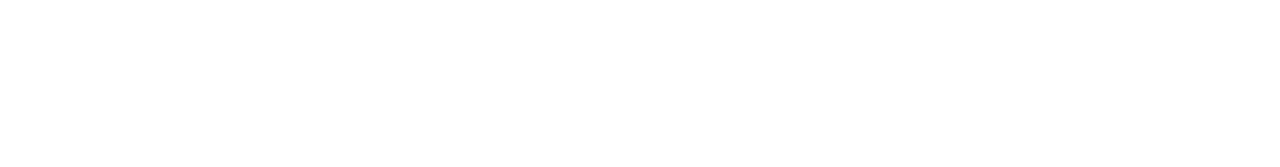
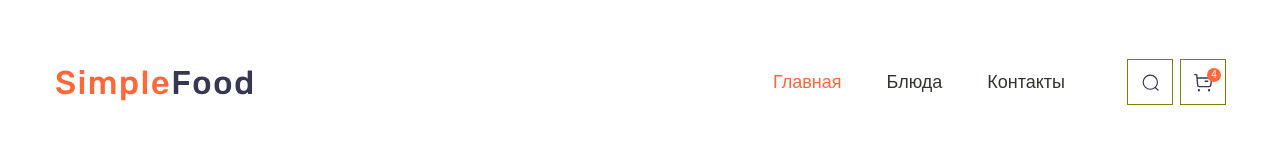
Before and after one commit to Toriya123/simple-food, a website: page app/index.html in a window 1280 px wide. Drawn offline with nearby package versions, Linux system fonts and the light colour scheme; files that its build step writes are made by us from their sources.

Commit message:
add header part

```diff
--- a/app/index.html
+++ b/app/index.html
@@ -1,12 +1,51 @@
 <!DOCTYPE html>
-<html lang="en">
+<html lang="ru">
 <head>
   <meta charset="UTF-8">
   <meta name="viewport" content="width=device-width, initial-scale=1.0">
-  <title>Document</title>
+  <title>Доставка еды - СимплФуд</title>
   <link rel="stylesheet" href="css/style.min.css">
 </head>
 <body>
+
+  <header class="header">
+    <div class="container">
+      <div class="header__inner">
+        <a class="logo" href="#">
+          <img class="logo__img" src="images/logo.svg" alt="Логотип доставки еды - Симпл фуд">
+        </a>
+
+        <div class="header__navigation">
+          <nav class="menu">
+            <ul class="menu__list">
+              <li class="menu__item">
+                <a class="menu__link menu__link--active" href="#">Главная</a>
+              </li>
+              <li class="menu__item">
+                <a class="menu__link" href="#">Блюда</a>
+              </li>
+              <li class="menu__item">
+                <a class="menu__link" href="#">Контакты</a>
+              </li>
+            </ul>
+          </nav>
+
+          <ul class="user-nav__list">
+            <li class="user-nav__item">
+              <a class="user-nav__link search-icon" href="#"></a>
+            </li>
+            <li class="user-nav__item">
+              <a class="user-nav__link cart-icon" href="#"">
+                <span class="user-nav__number">4</span>
+              </a>
+            </li>
+          </ul>
+        </div>
+
+
+      </div>
+    </div>
+  </header>
 
 
   <script src="js/main.min.js"></script>
--- a/app/scss/_fonts.scss
+++ b/app/scss/_fonts.scss
@@ -0,0 +1,29 @@
+@font-face {
+    font-family: 'Rubik', sans-serif;
+    font-weight: 300;
+    font-style: normal;
+    src: local('Rubik'),
+         url('../fonts/AnyConv.com__Rubik-Light.woff2') format('woff2'),
+         url('../fonts/AnyConv.com__Rubik-Light.woff') format('woff');
+         font-display: swap;
+}
+
+@font-face {
+    font-family: 'Rubik', sans-serif;
+    font-weight: 400;
+    font-style: normal;
+    src: local('Rubik'),
+         url('../fonts/AnyConv.com__Rubik-Regular.woff2') format('woff2'),
+         url('../fonts/AnyConv.com__Rubik-Regular.woff') format('woff');
+         font-display: swap;
+}
+
+@font-face {
+    font-family: 'Rubik', sans-serif;
+    font-weight: 500;
+    font-style: normal;
+    src: local('Rubik'),
+         url('../fonts/AnyConv.com__Rubik-Medium.woff2') format('woff2'),
+         url('../fonts/AnyConv.com__Rubik-Medium.woff') format('woff');
+         font-display: swap;
+}
--- a/app/scss/_global.scss
+++ b/app/scss/_global.scss
@@ -1,3 +1,32 @@
 body {
+    @extend %Rubik-400;
+    font-size: 20px;
+    line-height: 1.4;
+    color:$default;
+    background-color: #FFFFFF;
+}
+
+.container {
+    max-width: 1200px;
+    margin: 0 auto;
+    padding: 0 15px;
+}
+
+.logo {
+    display: block;
+    transition: opacity 0.6s, outline 0.6s;
+    outline: 2px solid transparent;
+    border-radius:5px;
+    &:hover{
+       opacity: 0.8;
+    }
+
+     &:focus{
+       outline: 2px solid rgba(255, 104, 56, 0.7);
+    }
+
+    &:active{
+       opacity: 0.5;
+    }
 
 }
--- a/app/scss/_vars.scss
+++ b/app/scss/_vars.scss
@@ -0,0 +1,20 @@
+$title: #363853;
+$default: #31352B;
+$accent:#c2c2c2;
+$active: #ff6838;
+
+
+%Rubik-300{
+  font-family: 'Rubik', sans-serif;
+  font-weight: 300;
+}
+
+%Rubik-400{
+  font-family: 'Rubik', sans-serif;
+  font-weight: 400;
+}
+
+%Rubik-500{
+  font-family: 'Rubik', sans-serif;
+  font-weight: 500;
+}
--- a/app/scss/style.scss
+++ b/app/scss/style.scss
@@ -3,6 +3,107 @@
 @import 'reset';
 @import 'global';
 
+.header {
+    padding: 60px 0;
+		// .header__inner
+		&__inner {
+            display: flex;
+            justify-content: space-between;
+            align-items: center;
+		}
+		// .header__navigation
+		&__navigation {
+            display: flex;
+            justify-content: space-between;
+            align-items: center;
+		}
+}
+
+.menu {
+    margin-right: 63px ;
+
+		&__list {
+            display: flex;
+            font-size: 18px;
+            line-height: 21px;
+		}
+
+		&__item + .menu__item{
+            padding-left: 45px;
+
+		}
+
+		&__link {
+            outline: 2px solid transparent;
+            border-radius: 5px;
+            transition: color 0.6s, outline 0.6s, text-shadow 0.6s;
+            &:hover{
+                color: $active;
+            }
+
+            &:focus{
+                outline: 2px solid rgba(255, 104, 56, 0.7);
+            }
+
+            &:active{
+                text-shadow: rgba(49,53, 43, 0.5) 2px 2px 5px;
+            }
+		}
+
+        &__link--active {
+            color: $active;
+        }
+}
+
+.user-nav {
+
+		&__list {
+            display: flex;
+		}
+
+		&__item:not(:last-child) {
+            margin-right: 9px;
+		}
+
+		&__link {
+            display: block;
+            width: 44px;
+            height: 44px;
+            background-position: center;
+            background-repeat: no-repeat;
+            background-size: 19px 19px;
+            outline: 1px solid olive;
+            position: relative;
+
+            &.search-icon {
+                background-image: url('../images/icons/search.svg');
+            }
+
+            &.cart-icon {
+                background-image: url('../images/icons/cart.svg');
+            }
+
+            &:hover{
+                background-color: $active;
+            }
+		}
+
+		&__number {
+            position: absolute;
+            width: 14px;
+            height: 14px;
+            border-radius: 50%;
+            background-color:$active;
+            top: 8px;
+            right: 4px;
+            display: flex;
+            justify-content: center;
+            align-items: center;
+            font-size: 10px;
+            line-height: 12px;
+            color: #fff;
+		}
+}
 
 
 
```
Also changed, not shown: app/fonts/AnyConv.com__Rubik-Light.woff (added), app/fonts/AnyConv.com__Rubik-Light.woff2 (added), app/fonts/AnyConv.com__Rubik-Medium.woff (added), app/fonts/AnyConv.com__Rubik-Medium.woff2 (added), app/fonts/AnyConv.com__Rubik-Regular.woff (added), app/fonts/AnyConv.com__Rubik-Regular.woff2 (added), app/images/icons/cart.svg (added), app/images/icons/search.svg (added), app/images/logo.svg (added).
